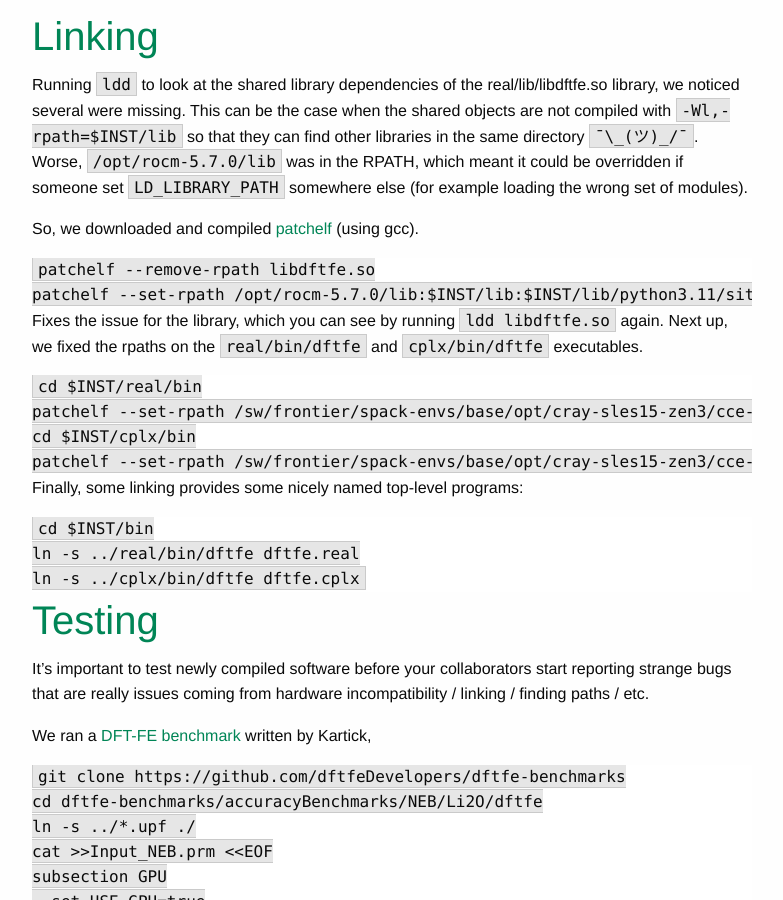
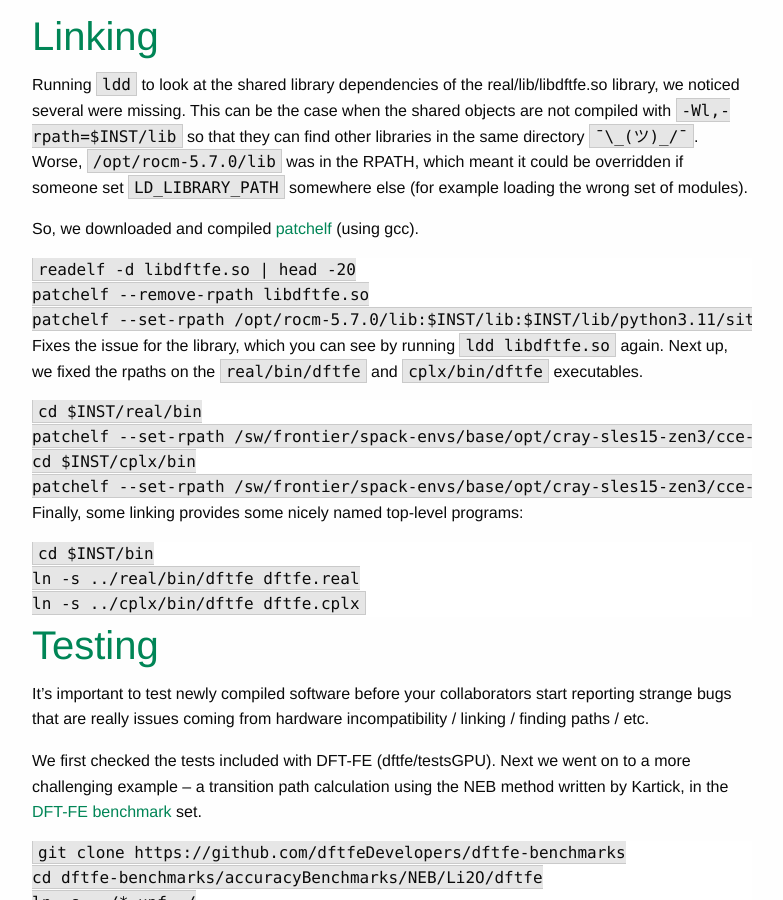
Before and after one commit to ORNL/developer.ornl.gov, a Jekyll site: the page built from _posts/2024-01-31-umsdftfe.md, in a window 1280 px wide and 900 px high, scrolled down 1767 px. Shown: the whole window, without its empty margins (123-906 px from the left). Built offline with Jekyll 4.4.1, drawn with Linux system fonts in a browser that asks for light colours.

Commit message:
Added readelf command and benchmark descr.

````diff
--- a/_posts/2024-01-31-umsdftfe.md
+++ b/_posts/2024-01-31-umsdftfe.md
@@ -95,6 +95,7 @@ somewhere else (for example loading the wrong set of modules).
 So, we downloaded and compiled [patchelf](https://github.com/NixOS/patchelf)
 (using gcc).
 
+    readelf -d libdftfe.so | head -20
     patchelf --remove-rpath libdftfe.so
     patchelf --set-rpath /opt/rocm-5.7.0/lib:$INST/lib:$INST/lib/python3.11/site-packages/torch/lib --force-rpath libdftfe.so
 
@@ -119,7 +120,13 @@ It's important to test newly compiled software before your
 collaborators start reporting strange bugs that are really
 issues coming from hardware incompatibility / linking / finding paths / etc.
 
-We ran a [DFT-FE benchmark](https://github.com/dftfeDevelopers/dftfe-benchmarks) written by Kartick,
+We first checked the tests included with DFT-FE
+(dftfe/testsGPU).  Next we went on to a more
+challenging example -- a transition path calculation
+using the NEB method
+written by Kartick,
+in the
+[DFT-FE benchmark](https://github.com/dftfeDevelopers/dftfe-benchmarks) set.
 
 ```
 git clone https://github.com/dftfeDevelopers/dftfe-benchmarks
````
